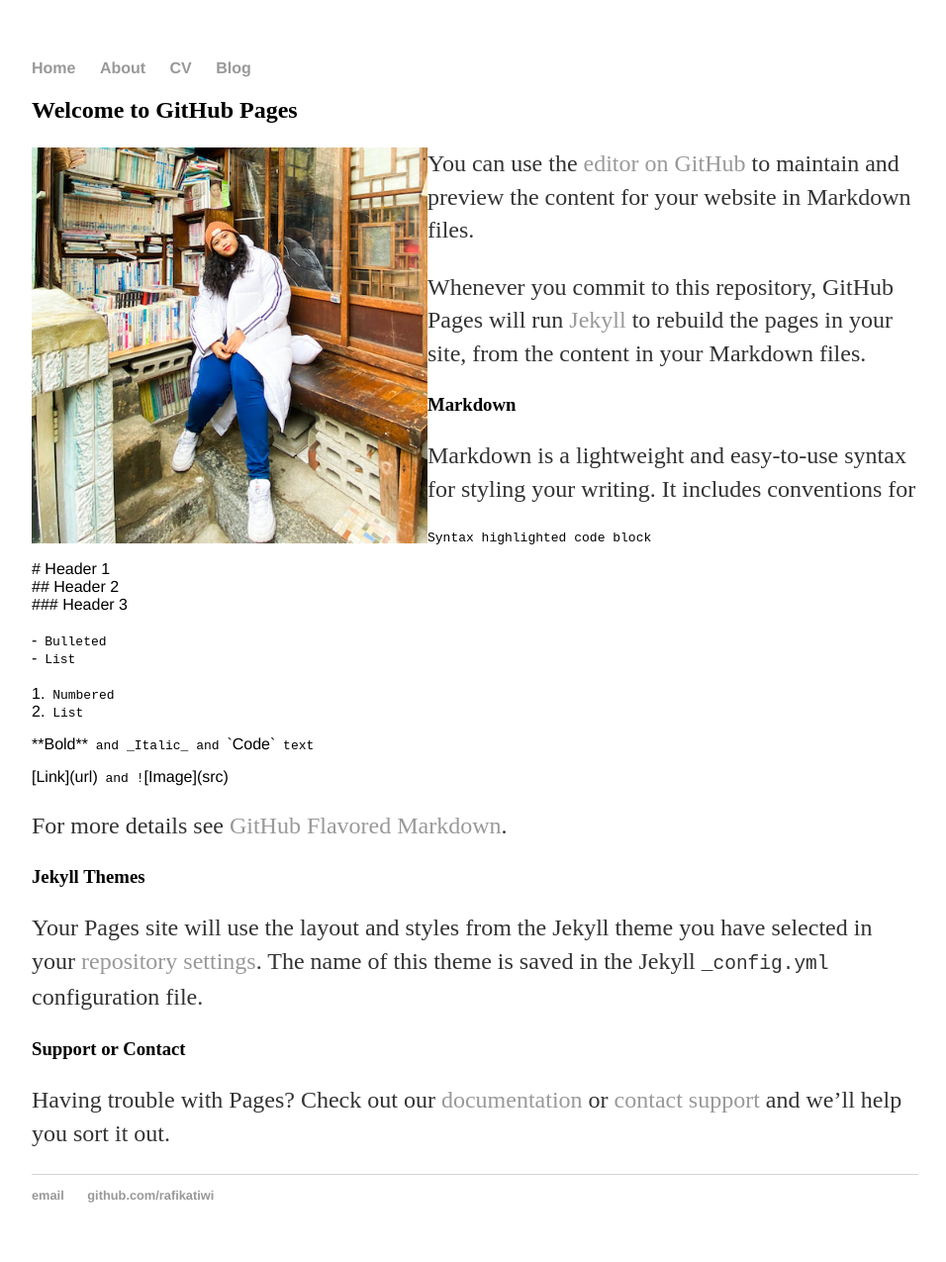
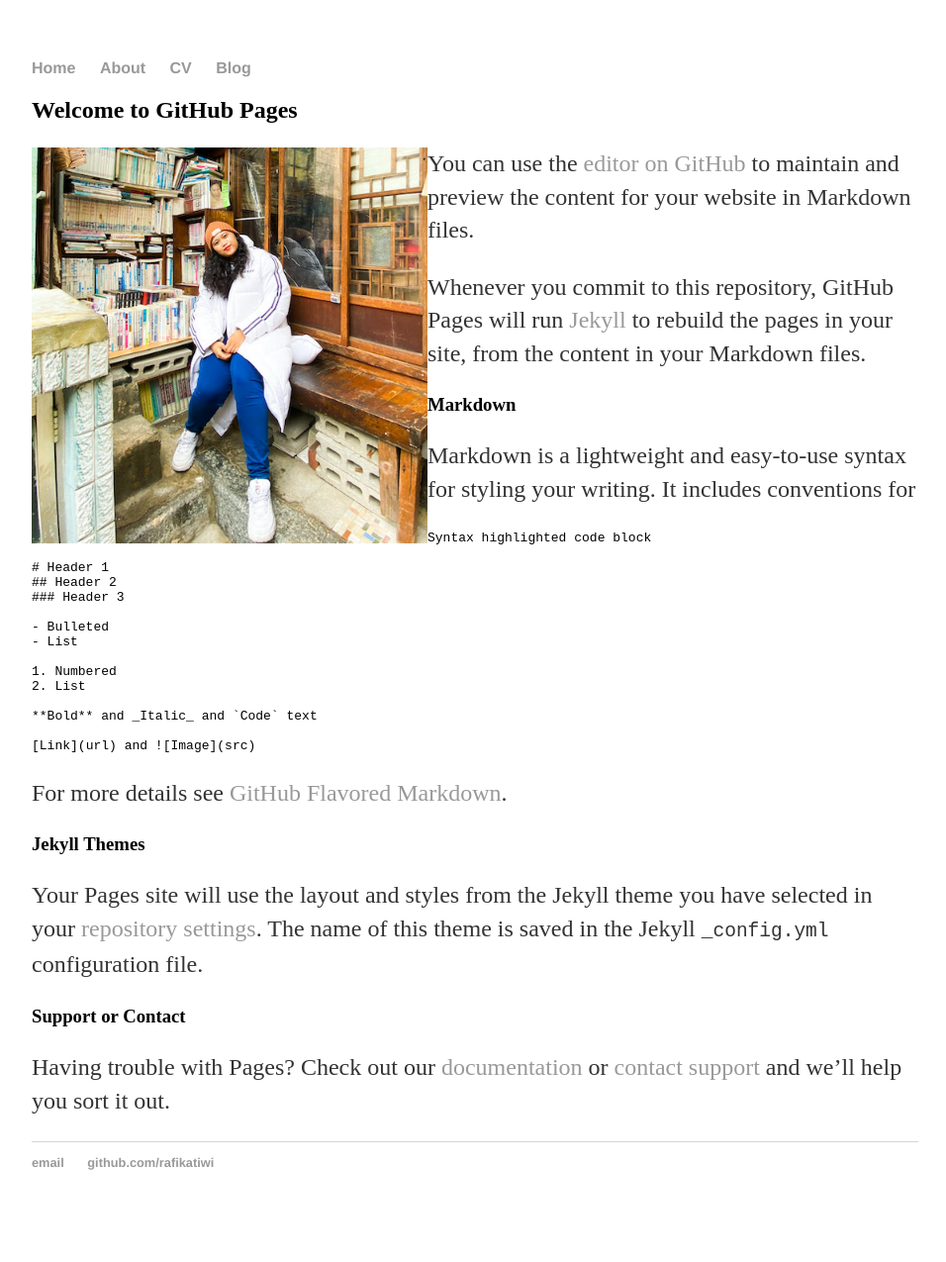
Before and after one commit to rafikatiwi/rafikatiwi.github.io, a Jekyll site: the page built from about.md, in a window 1280 px wide. Shown: the whole page at 99% size, without its empty margins (160-1116 px from the left). Built offline with Jekyll 4.4.1, drawn with Linux system fonts in a browser that asks for light colours; our own code applies the rules of GitHub Pages for plain Markdown files; after the commit the page ends 1242 px from its top, so only the background shows below that.

Commit message:
Update main.css

```diff
--- a/css/main.css
+++ b/css/main.css
@@ -28,9 +28,7 @@ p {
     line-height: 1.4em;
     color: #333;
 }
-span {
-    font-family:'Helvetica', 'Arial', 'Sans-Serif';
-}
+
 footer {
     border-top: 1px solid #d5d5d5;
     font-size: .8em;
```
